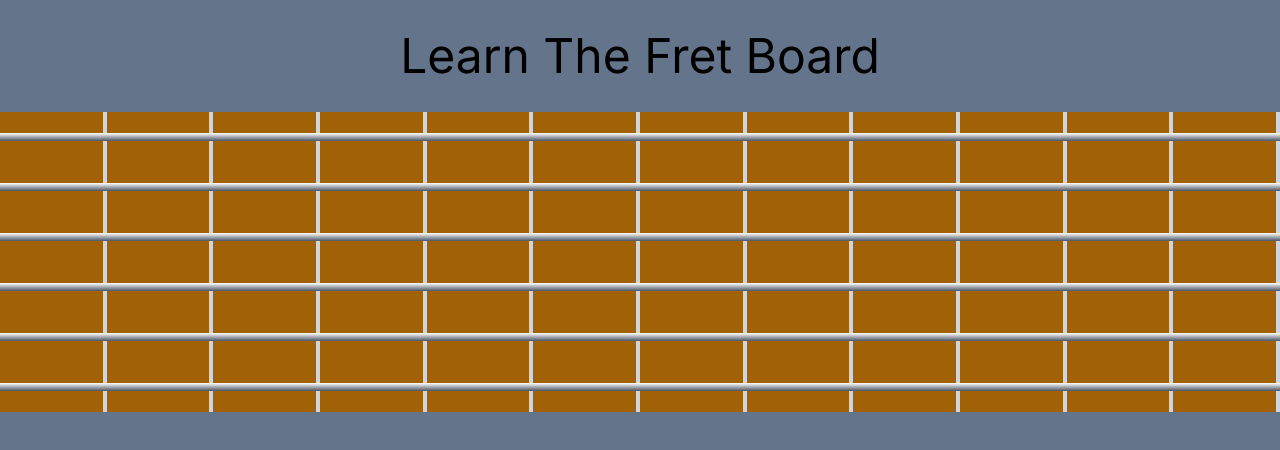
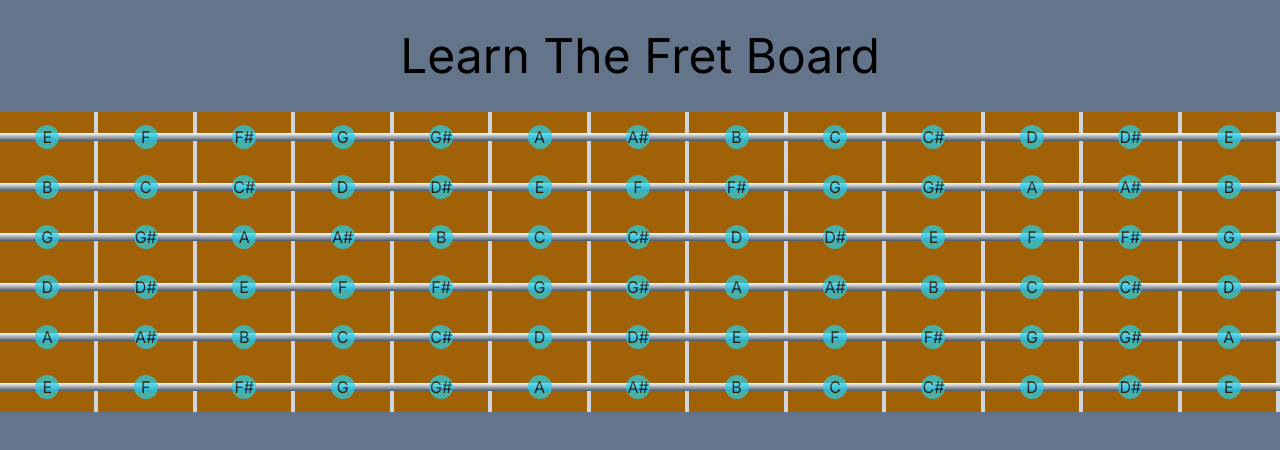
Before and after one commit to PeterMyrobot/techAndGuitar, a Next.js app: page /LearnTheFretBoard in a window 1280 px wide. Shown: the top 450 px of the page. Built offline with nearby package versions, Linux system fonts and the light colour scheme.

Commit message:
FretBoard: added note

```diff
--- a/src/app/LearnTheFretBoard/component/FretBoard.tsx
+++ b/src/app/LearnTheFretBoard/component/FretBoard.tsx
@@ -16,21 +16,30 @@ type TFretBoard = {
   notes: TNote[];
 };
 
+const getNote = (startNote: string, fret: number) => {
+  const index = (NOTE.indexOf(startNote) + fret) % NOTE.length;
+  return NOTE[index];
+};
+
 function FretBoard({ notes }: TFretBoard) {
   return (
     <div className="flex flex-col bg-yellow-700 h-[300px]">
-      {TUNING.map((note, index) => {
+      {TUNING.reverse().map((note, index) => {
         return (
           <div
             key={index}
             className=" flex before:absolute before:mt-[21px] before:bg-blue-500 before:h-2 before:w-full before:bg-gradient-to-b before:from-white before:to-gray-600 after:z-10 h-[50px]"
           >
-            {Array.from({ length: FRET }).map((_, i) => {
+            {Array.from({ length: FRET + 1 }).map((_, i) => {
               return (
                 <div
                   key={`${index}-${i}`}
                   className="grow border-r-4 border-gray-300 ] flex justify-center items-center "
-                ></div>
+                >
+                  <div className="rounded-full bg-cyan-400 opacity-70 font-white h-6 w-6 text-center border-white">
+                    {getNote(note, i)}
+                  </div>
+                </div>
               );
             })}
           </div>
```
